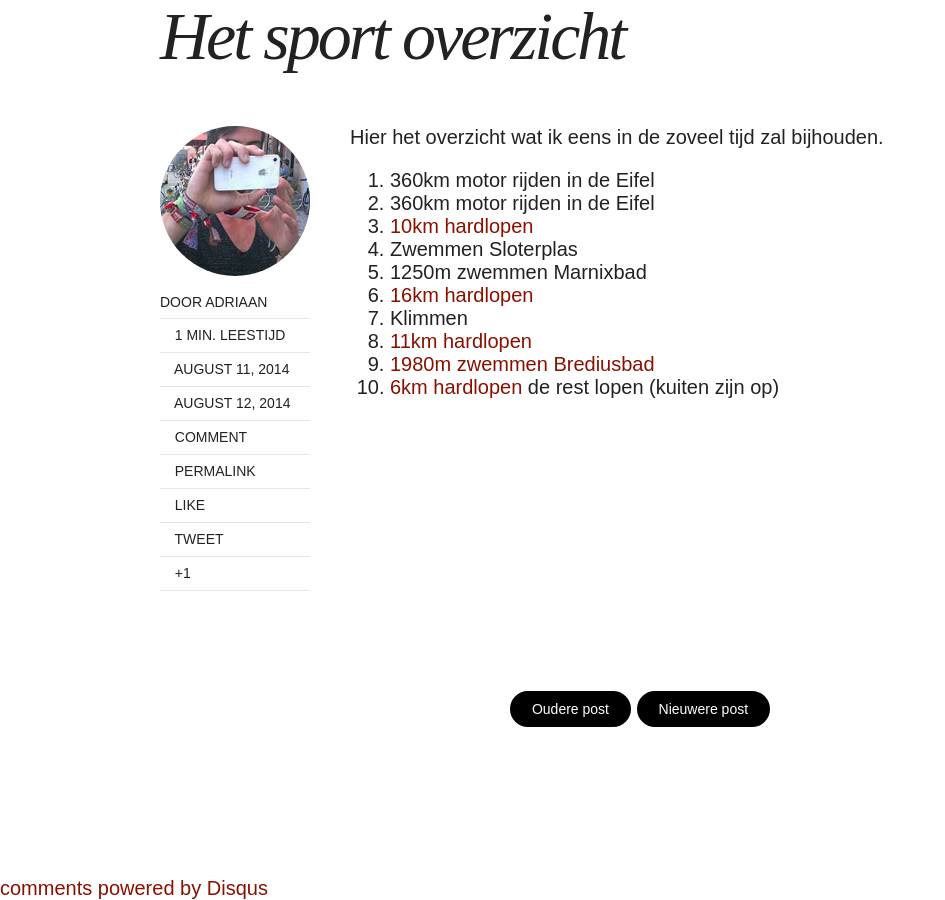
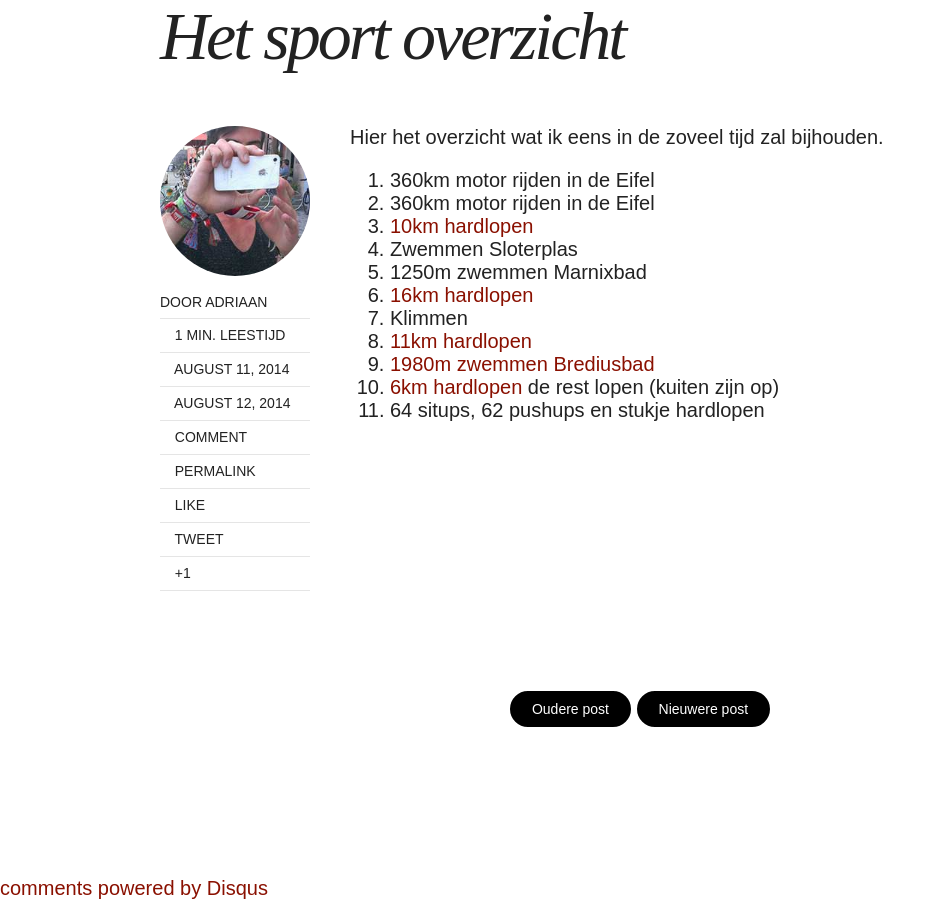
Before and after one commit to adriaandotcom/demaandvanadriaan, a Jekyll site: the page built from _posts/2014-08-11-overzicht.md, in a window 1280 px wide and 900 px high, scrolled down 742 px. Shown: the whole window, without its empty margins (0-945 px from the left). Built offline with Jekyll 4.4.1, drawn with Linux system fonts in a browser that asks for light colours; nearby versions of some CDN libraries; comment, search, counter and statistics services are not loaded.

Commit message:
Update 2014-08-11-overzicht.md

```diff
--- a/_posts/2014-08-11-overzicht.md
+++ b/_posts/2014-08-11-overzicht.md
@@ -24,3 +24,4 @@ Hier het overzicht wat ik eens in de zoveel tijd zal bijhouden.
  8.  [11km hardlopen](http://runkeeper.com/user/660718786/activity/409836910)
  9.  [1980m zwemmen Brediusbad](http://runkeeper.com/user/660718786/activity/410189888)
  10. [6km hardlopen](http://runkeeper.com/user/660718786/activity/411188405) de rest lopen (kuiten zijn op)
+ 11. 64 situps, 62 pushups en stukje hardlopen
```
